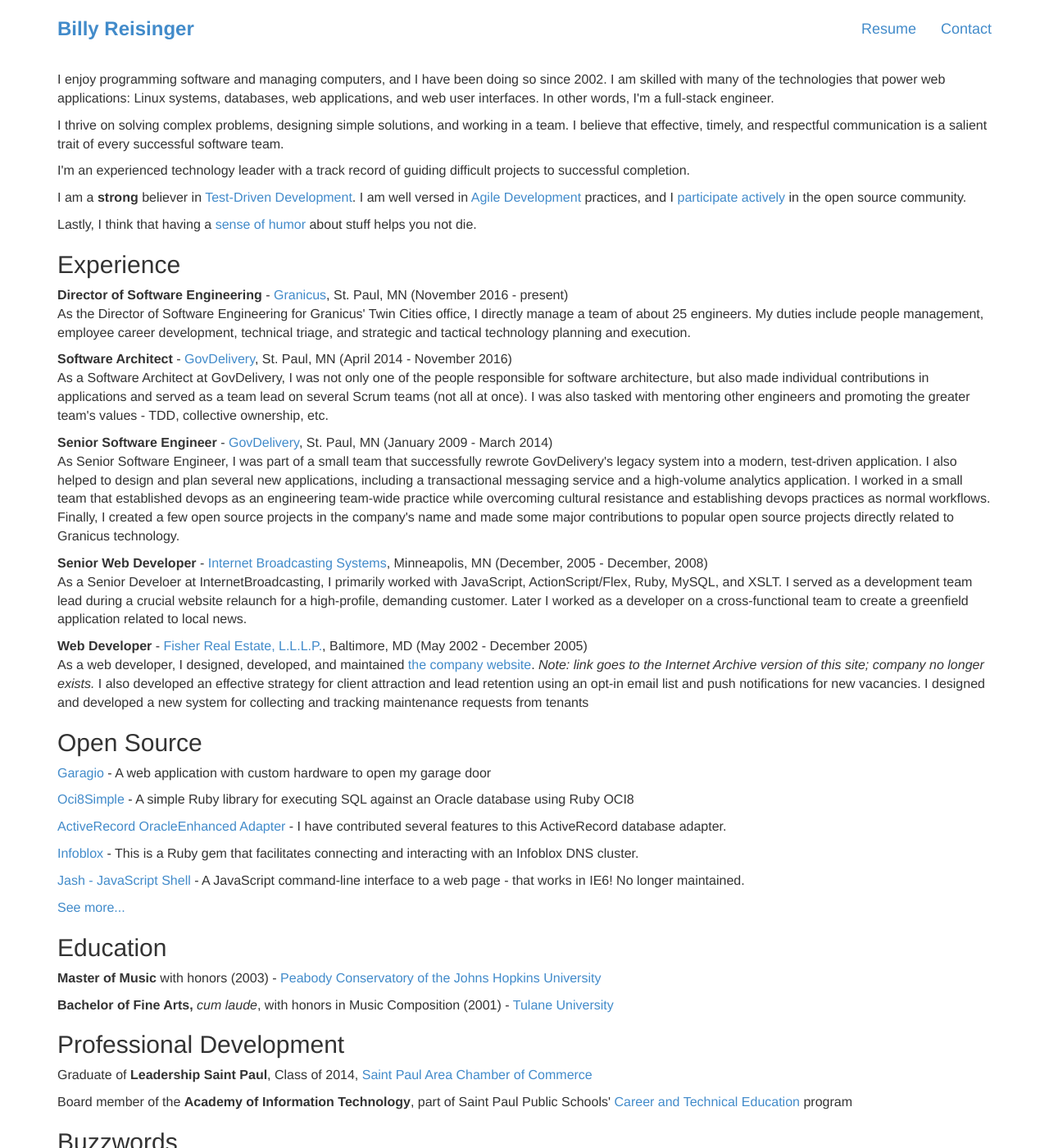
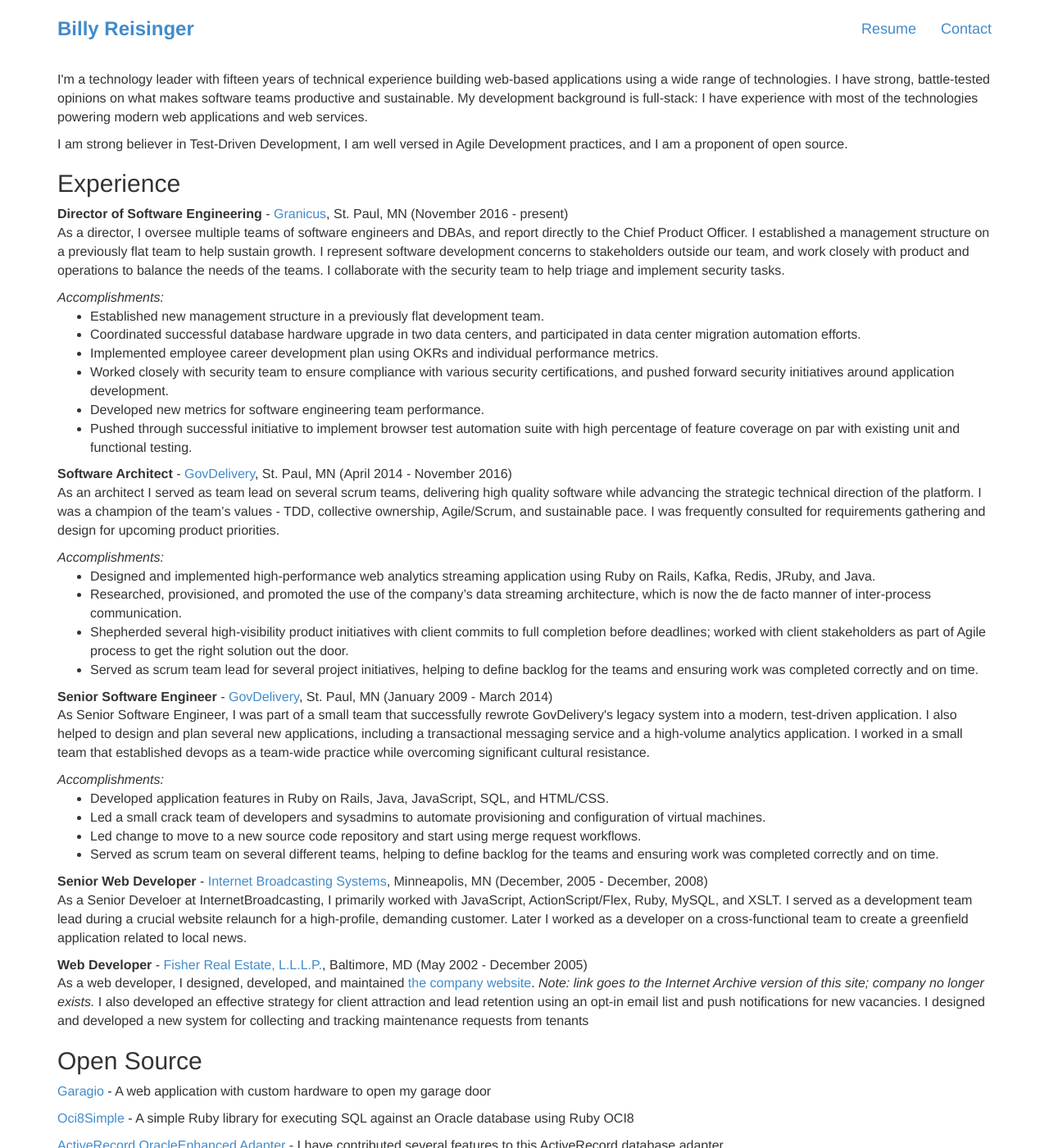
Before and after one commit to unclebilly/billyreisinger.com, a Jekyll site: the page built from resume.html, in a window 1280 px wide and 1400 px high. Shown: the whole window at 82% size. Built offline with Jekyll 4.4.1, drawn with Linux system fonts in a browser that asks for light colours; nearby versions of some CDN libraries; Markdown is read by kramdown in place of the engine named in the settings.

Commit message:
resume update

```diff
--- a/resume.html
+++ b/resume.html
@@ -4,39 +4,45 @@
 ---
 <div class="container">
   <p>
-    I enjoy programming software and managing computers, and I have been doing so since 2002. I am skilled with many of the technologies that power web applications: Linux systems, databases, web applications, and web user interfaces.  In other words, I'm a full-stack engineer.
+    I'm a technology leader with fifteen years of  technical experience building web-based applications using a wide range of technologies.  I have strong, battle-tested opinions on what makes software teams productive and sustainable.  My development background is full-stack: I have experience with most of the technologies powering modern web applications and web services.
   </p>
   <p>
-    I thrive on solving complex problems, designing simple solutions, and working in a team.
-    I believe that effective, timely, and respectful communication is a salient trait of every successful software team.
-  </p>
-  <p>
-    I'm an experienced technology leader with a track record of guiding difficult projects
-    to successful completion.
-  </p>
-  <p>
-    I am a <strong>strong</strong> believer in
-    <a href='http://en.wikipedia.org/wiki/Test-driven_development'>Test-Driven Development</a>.  I am well versed in
-    <a href='http://agilemanifesto.org/'>Agile Development</a>
-    practices, and I
-    <a href='https://github.com/unclebilly'>participate actively</a>
-    in the open source community.
-  </p>
-  <p>
-    Lastly, I think that having a <a href="http://github.com/unclebilly/logpoop">sense of humor</a> about stuff helps you not die.
+    I am strong  believer in Test-Driven Development, I am well versed in Agile Development practices, and I am  a proponent of open source.
   </p>
   <h2>Experience</h2>
   <b>Director of Software Engineering</b>&nbsp;-&nbsp;<a href='https://granicus.com'>Granicus</a>, St. Paul, MN (November 2016 - present)
-  <p>As the Director of Software Engineering for Granicus' Twin Cities office, I directly manage a team of about 25 engineers.  My duties include people management, employee career development, technical triage, and strategic and tactical technology planning and execution. </p>
+  <p>As a director, I oversee multiple teams of software engineers and DBAs, and report directly to the Chief Product Officer.  I established a management structure on a previously flat team to help sustain growth.  I represent software development concerns to stakeholders outside our team, and work closely with product and operations to balance the needs of the teams. I collaborate with the security team to help triage and implement security tasks. </p>
+  <i>Accomplishments:</i>
+  <ul>
+    <li>Established new management structure in a previously flat development team.</li>
+    <li>Coordinated successful database hardware upgrade in two data centers, and participated in data center migration automation efforts.</li>
+    <li>Implemented employee career development plan using OKRs and individual performance metrics.</li>
+    <li>Worked closely with security team to ensure compliance with various security certifications, and pushed forward security initiatives around application development.</li>
+    <li>Developed new metrics for software engineering  team performance.</li>
+    <li>Pushed through successful initiative to implement browser test automation suite with high percentage of feature coverage on par with existing unit and functional testing.</li>
+  </ul>
   <b>Software Architect</b>&nbsp;-&nbsp;<a href='http://govdelivery.com'>GovDelivery</a>, St. Paul, MN (April 2014 - November 2016)
   <p>
-    As a Software Architect at GovDelivery, I was not only one of the people responsible for software architecture, but also made individual contributions in applications and served as a team lead on several Scrum teams (not all at once).  I was also tasked with mentoring other engineers and promoting the greater team's values - TDD, collective ownership, etc.
+    As an architect I served as team lead on several scrum teams, delivering high quality software while advancing the strategic technical direction of the platform. I was a champion of the team’s values - TDD, collective ownership, Agile/Scrum, and sustainable pace.  I was frequently consulted for requirements gathering and design for upcoming product priorities.
   </p>
+  <i>Accomplishments:</i>
+  <ul>
+    <li>Designed and implemented high-performance web analytics streaming application using Ruby on Rails, Kafka, Redis,  JRuby, and Java.</li>
+    <li>Researched, provisioned, and promoted the use of the company’s data streaming architecture, which is now the de facto manner of inter-process communication.</li>
+    <li>Shepherded several high-visibility product initiatives with client commits to full completion before deadlines; worked with client stakeholders as part of Agile process to get the right solution out the door.</li>
+    <li>Served as scrum team lead for several project initiatives, helping to define backlog for the teams and ensuring work was completed correctly and on time.</li>
+  </ul>
   <b>Senior Software Engineer</b>&nbsp;-&nbsp;<a href='http://govdelivery.com'>GovDelivery</a>, St. Paul, MN (January 2009 - March 2014)
   <p>
-    As Senior Software Engineer, I was part of a small team that successfully rewrote GovDelivery's legacy system into a modern, test-driven application. I also helped to design and plan several new applications, including a transactional messaging service and a high-volume analytics application. I worked in a small team that established devops as an engineering team-wide practice while overcoming cultural resistance and establishing devops practices as normal workflows. Finally, I created a few open source projects in the company's name and made some major contributions to popular open source projects directly related to Granicus technology.
+    As Senior Software Engineer, I was part of a small team that successfully rewrote GovDelivery's legacy system into a modern, test-driven application. I also helped to design and plan several new applications, including a transactional messaging service and a high-volume analytics application. I worked in a small team that established devops as a team-wide practice while overcoming significant cultural resistance.
   </p>
-
+  <i>Accomplishments:</i>
+  <ul>
+    <li>Developed application features in Ruby on Rails, Java, JavaScript, SQL, and HTML/CSS.</li>
+    <li>Led a small crack team of developers and sysadmins to automate provisioning and configuration of virtual machines.</li>
+    <li>Led change to move to a new source code repository and start using merge request workflows.</li>
+    <li>Served as scrum team on several different teams, helping to define backlog for the teams and ensuring work was completed correctly and on time.</li>
+  </ul>
   <b>Senior Web Developer</b>&nbsp;-&nbsp;<a href='http://www.ibsys.com'>Internet Broadcasting Systems</a>, Minneapolis, MN (December, 2005 - December, 2008)
   <p>
     As a Senior Develoer at InternetBroadcasting, I primarily worked with JavaScript, ActionScript/Flex, Ruby, MySQL, and XSLT. I served as a development team lead during a crucial website relaunch for a high-profile, demanding customer. Later I worked as a developer on a cross-functional team to create a greenfield application related to local news.
```
